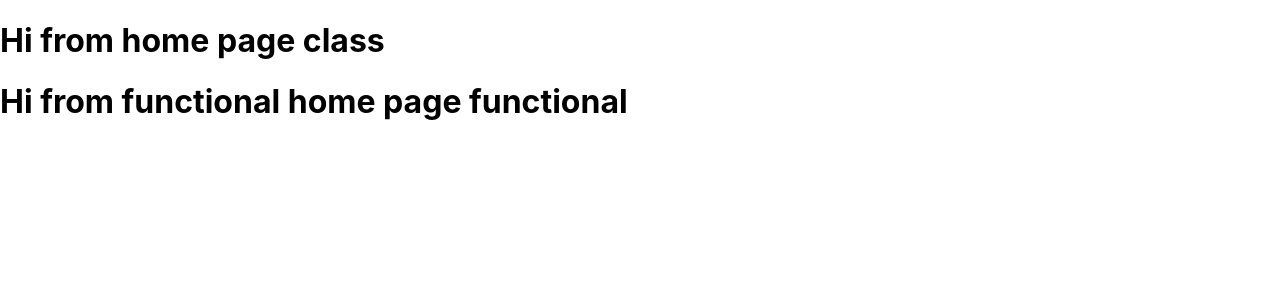
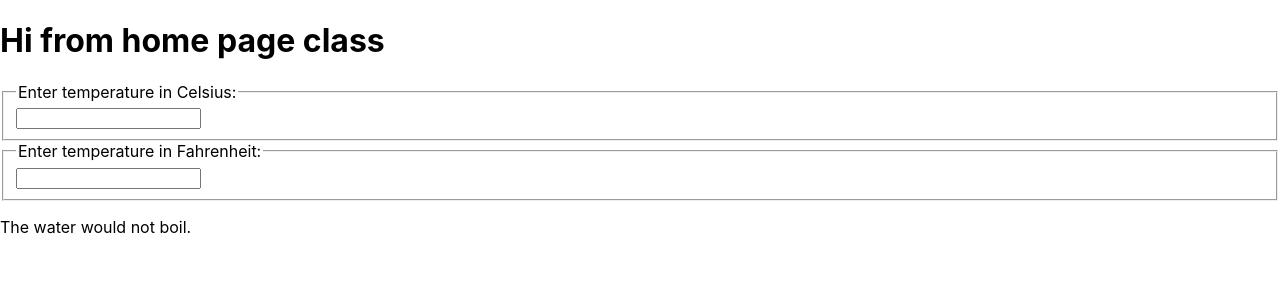
Before and after one commit to ajittupe2548/react-practice, a React (Create React App) app: page / in a window 1280 px wide. Shown: the top 300 px of the page. Built offline with nearby package versions, Linux system fonts and the light colour scheme.

Commit message:
Added : lifting state up

```diff
--- a/src/App.js
+++ b/src/App.js
@@ -6,7 +6,6 @@
   return (
     <div className="App">
       <CHome/>
-      <FHome/>
     </div>
   );
 }
--- a/src/Components/CHome.js
+++ b/src/Components/CHome.js
@@ -1,10 +1,94 @@
 import React, { Component } from 'react'
 
+function toCelsius(fahrenheit) {
+    return (fahrenheit - 32) * 5 / 9;
+}
+
+function toFahrenheit(celsius) {
+    return (celsius * 9 / 5) + 32;
+}
+
+function tryConvert(temperature, convert) {
+    const input = parseFloat(temperature);
+    if (Number.isNaN(input)) {
+        return '';
+    }
+    const output = convert(input);
+    const rounded = Math.round(output * 1000) / 1000;
+    return rounded.toString();
+}
+
+function BoilingVerdict(props) {
+    if (props.celsius >= 100) {
+        return <p>The water would boil.</p>;
+    }
+    return <p>The water would not boil.</p>;
+}
+class TemperatureInput extends React.Component {
+    constructor(props) {
+        super(props);
+        this.handleChange = this.handleChange.bind(this);
+        this.state = { temperature: '' };
+    }
+
+    handleChange(e) {
+        this.props.onTemperatureChange(e.target.value);
+    }
+
+    render() {
+        const temperature = this.props.temperature;
+        const scale = this.props.scale;
+        return (
+            <fieldset>
+                <legend>Enter temperature in {scale == 'c' ? 'Celsius' : 'Fahrenheit'}:</legend>
+                <input value={temperature}
+                    onChange={this.handleChange} />
+            </fieldset>
+        );
+    }
+}
+class Calculator extends React.Component {
+    constructor(props) {
+        super(props);
+        this.handleCelsiusChange = this.handleCelsiusChange.bind(this);
+        this.handleFahrenheitChange = this.handleFahrenheitChange.bind(this);
+        this.state = { temperature: '', scale: 'c' };
+    }
+
+    handleCelsiusChange(temperature) {
+        this.setState({ scale: 'c', temperature });
+    }
+
+    handleFahrenheitChange(temperature) {
+        this.setState({ scale: 'f', temperature });
+    }
+    render() {
+        const scale = this.state.scale;
+        const temperature = this.state.temperature;
+        const celsius = scale === 'f' ? tryConvert(temperature, toCelsius) : temperature;
+        const fahrenheit = scale === 'c' ? tryConvert(temperature, toFahrenheit) : temperature;
+        return (
+            <>
+                <TemperatureInput
+                    scale="c"
+                    temperature={celsius}
+                    onTemperatureChange={this.handleCelsiusChange} />
+                <TemperatureInput
+                    scale="f"
+                    temperature={fahrenheit}
+                    onTemperatureChange={this.handleFahrenheitChange} />
+                <BoilingVerdict
+                    celsius={parseFloat(celsius)} />
+            </>
+        );
+    }
+}
 class CHome extends Component {
     render() {
         return (
             <div>
                 <h1 className="heading">Hi from home page class</h1>
+                <Calculator />
             </div>
         )
     }
```
